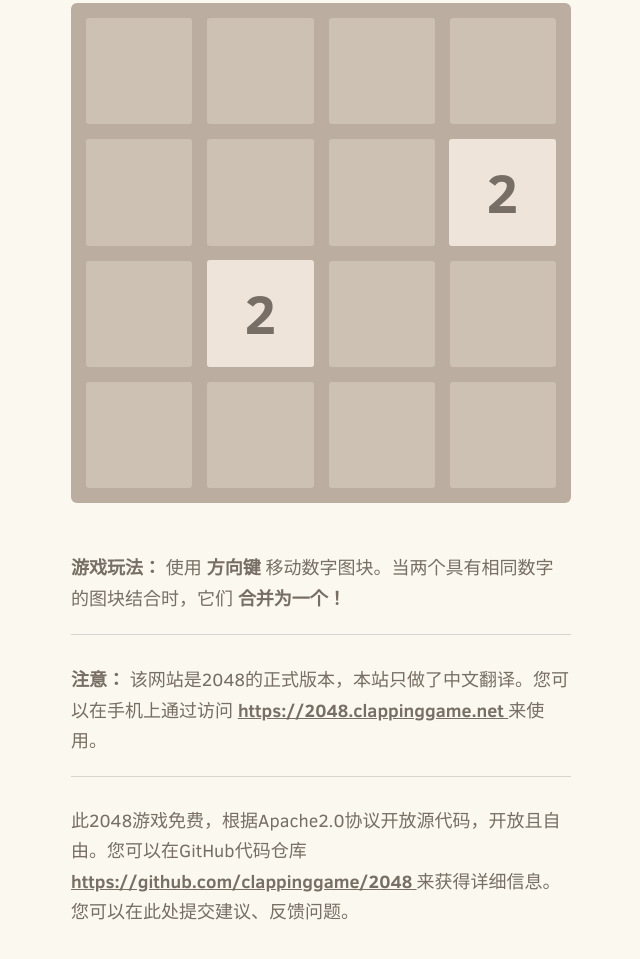
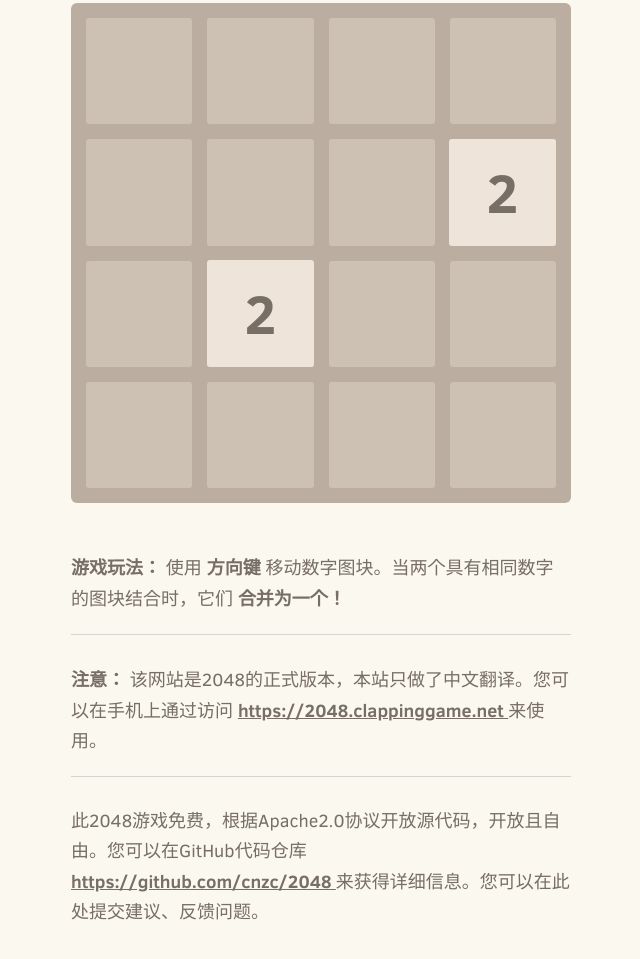
Before and after one commit to icgi/2048, a plain HTML site: page index.html in a window 1280 px wide. Shown: the part 271-1230 px from the top of the page, without its empty margins (319-959 px from the left). Drawn offline with Linux system fonts and the light colour scheme.

Commit message:
Update index.html

```diff
--- a/index.html
+++ b/index.html
@@ -81,7 +81,7 @@
     </p>
     <hr>
     <p>
-    此2048游戏免费，根据Apache2.0协议开放源代码，开放且自由。您可以在GitHub代码仓库 <a href="https://github.com/clappinggame/2048"> https://github.com/clappinggame/2048 </a> 来获得详细信息。您可以在此处提交建议、反馈问题。
+    此2048游戏免费，根据Apache2.0协议开放源代码，开放且自由。您可以在GitHub代码仓库 <a href="https://github.com/cnzc/2048"> https://github.com/cnzc/2048 </a> 来获得详细信息。您可以在此处提交建议、反馈问题。
     </p>
   </div>
 
```
